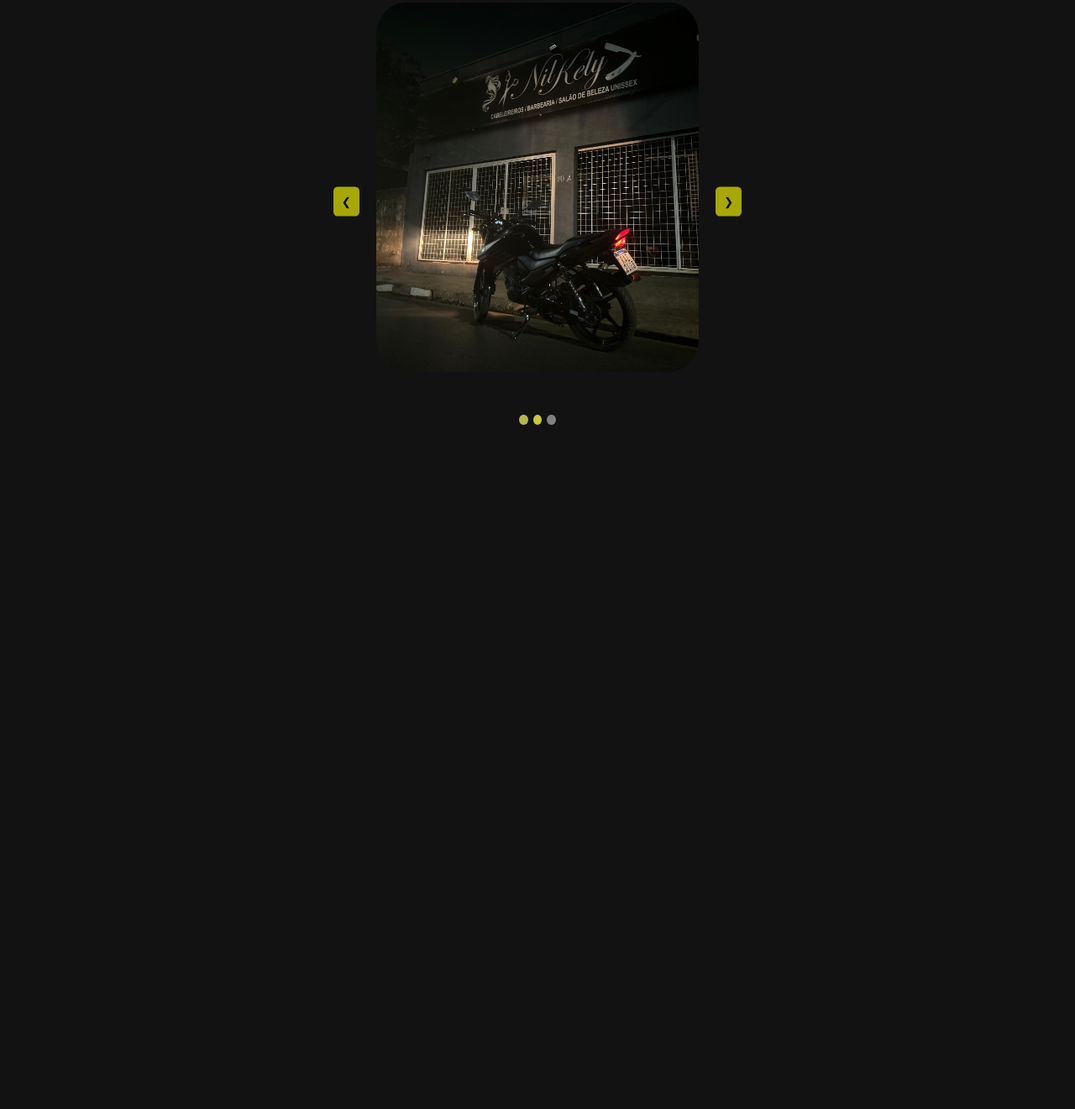
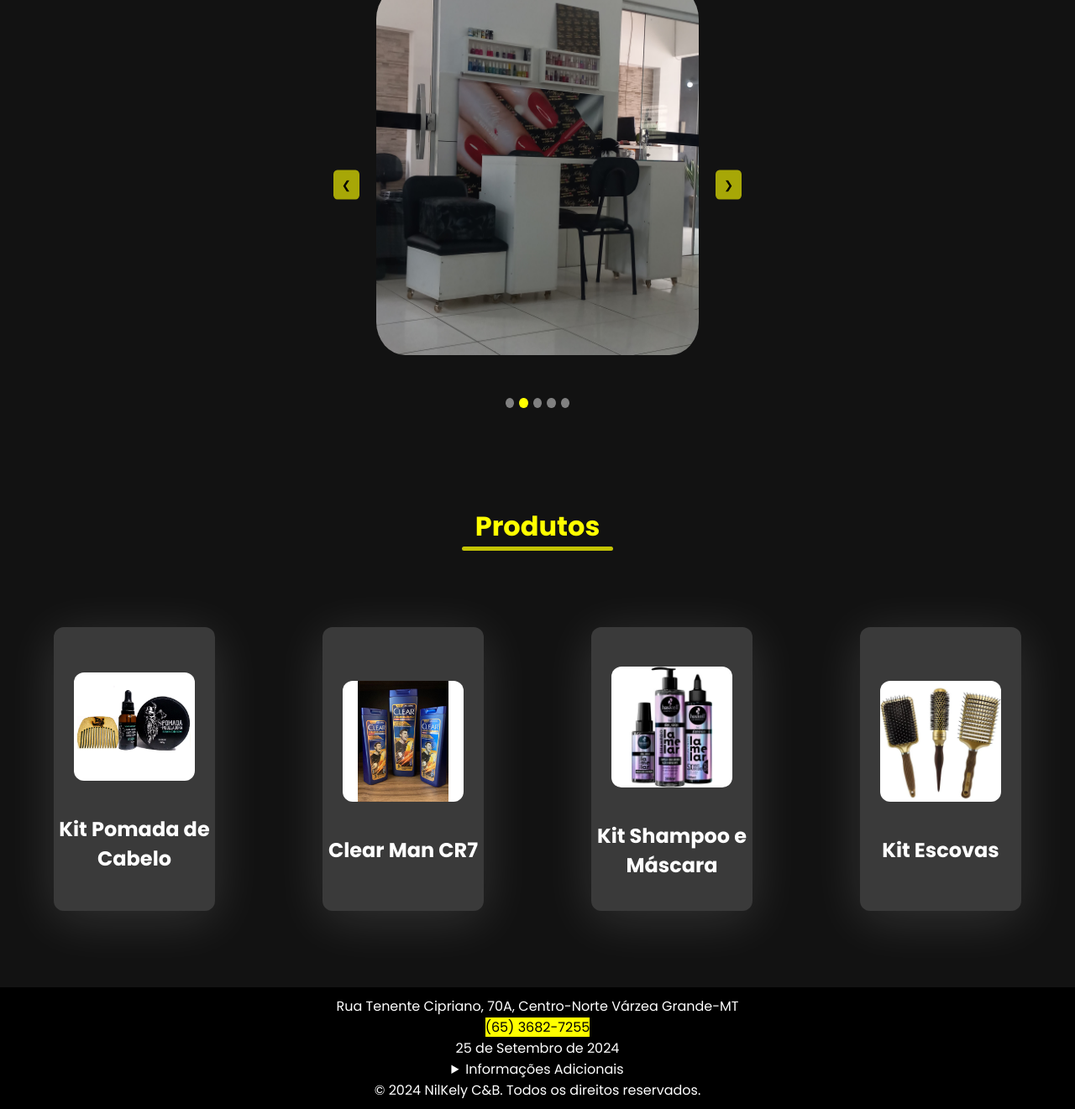
Before and after one commit to kfndz/NilKely-Website, a plain HTML site: page index.html in a window 1280 px wide. Shown: the part 335-1656 px from the top of the page at 84% size. Before the commit the page ends 851 px from the top, so only its background shows below. Drawn offline with Linux system fonts and the light colour scheme.

Commit message:
NilKely V1
Primeira versão do site finalizado !!!

```diff
--- a/index.html
+++ b/index.html
@@ -1,17 +1,17 @@
 <!DOCTYPE html>
-<html lang="en">
+<html lang="pt-br">
 
 <head>
-    <meta charset="UTF-8">
-    <meta name="viewport" content="width=device-width, initial-scale=1.0">
-    <link rel="stylesheet" href="styles.css">
-
+    <meta charset="UTF-8" />
+    <meta name="viewport" content="width=device-width, initial-scale=1.0" />
+    <link rel="stylesheet" href="styles.css" />
     <title>NilKely Cabeleireiros & Barbearia</title>
 </head>
 
 <body>
     <header class="header">
         <nav class="navbar">
+            <h1 class="nk">NK</h1>
             <ul>
                 <li><a href="#">Home</a></li>
                 <li><a href="#">Serviços</a></li>
@@ -23,33 +23,75 @@
     <main>
         <h1 class="title">NilKely</h1>
         <h3 class="subtitle">Cabeleireiros & Barbearia</h3>
-
         <div class="carrossel-container">
             <div class="carrossel-interno">
                 <div class="carrossel-item">
-                    <img src="img/alfredo.jpg" alt="Imagem 1">
+                    <img src="img/imgsalao1.jfif" alt="Imagem 1" />
                 </div>
                 <div class="carrossel-item">
-                    <img src="img/fazer.jpg" alt="Imagem 2">
+                    <img src="img/imgsalao2.jfif" alt="Imagem 2" />
                 </div>
                 <div class="carrossel-item">
-                    <img src="img/joca.jpg" alt="Imagem 3">
+                    <img src="img/imgsalao3.jfif" alt="Imagem 3" />
+                </div>
+                <div class="carrossel-item">
+                    <img src="img/imgsalao4.jfif" alt="Imagem 4" />
+                </div>
+                <div class="carrossel-item">
+                    <img src="img/imgsalao5.jfif" alt="Imagem 5" />
                 </div>
             </div>
-
             <div class="carousel-indicators">
                 <span class="indicator active" onclick="currentSlide(0)"></span>
                 <span class="indicator" onclick="currentSlide(1)"></span>
                 <span class="indicator" onclick="currentSlide(2)"></span>
+                <span class="indicator" onclick="currentSlide(3)"></span>
+                <span class="indicator" onclick="currentSlide(4)"></span>
             </div>
-
-
-            <button class="carousel-control prev" onclick="prevSlide()">&#10094;</button>
-            <button class="carousel-control next" onclick="nextSlide()">&#10095;</button>
-
+            <button class="carousel-control prev" onclick="prevSlide()">
+                &#10094;
+            </button>
+            <button class="carousel-control next" onclick="nextSlide()">
+                &#10095;
+            </button>
         </div>
-
     </main>
+    <article>
+        <h1>Produtos</h1>
+        <span class="linha"></span>
+    </article>
+    <section>
+        <div class="box-card">
+            <div class="card">
+                <img src="img/produto1.jpg" alt="Produto 1">
+                <h2>Kit Pomada de Cabelo</h2>
+            </div>
+            <div class="card">
+                <img src="img/produto2.jpg" alt="Produto 2">
+                <h2> Clear Man CR7</h2>
+            </div>
+            <div class="card">
+                <img src="img/produto3.jpg" alt="Produto 3">
+                <h2>Kit Shampoo e Máscara</h2>
+            </div>
+            <div class="card">
+                <img src="img/produto4.jpg" alt="Produto 4">
+                <h2>Kit Escovas</h2>
+            </div>
+        </div>
+    </section>
+    <footer>
+        <address>
+            <p>Rua Tenente Cipriano, 70A, Centro-Norte Várzea Grande-MT</p>
+            <p> <mark>(65) 3682-7255 </mark> </p>
+        </address>
+        <time datetime="2024-08-07T16:40">25 de Setembro de 2024</time>
+        <details>
+            <summary>Informações Adicionais</summary>
+            <p>Para mais detalhes, entre em contato conosco.</p>
+        </details>
+        <p>&copy; 2024 NilKely C&B. Todos os direitos reservados.</p>
+    </footer>
 
     <script src="script.js"></script>
 </body>
--- a/script.js
+++ b/script.js
@@ -1,5 +1,5 @@
 let currentIndex = 0;
-const slideInterval = 5000; // Tempo em milissegundos entre as transições
+const slideInterval = 3000; // Tempo em milissegundos entre as transições
 
 function showSlide(index) {
     const slides = document.querySelectorAll('.carrossel-item');
--- a/styles.css
+++ b/styles.css
@@ -1,5 +1,12 @@
 @import url('https://fonts.googleapis.com/css2?family=Poppins:ital,wght@0,100;0,200;0,300;0,400;0,500;0,600;0,700;0,800;0,900;1,100;1,200;1,300;1,400;1,500;1,600;1,700;1,800;1,900&display=swap');
 @import url('https://fonts.googleapis.com/css2?family=Great+Vibes&display=swap');
+
+
+* {
+    margin: 0;
+    padding: 0;
+    box-sizing: border-box;
+}
 
 body {
     font-family: "Poppins", sans-serif;
@@ -8,6 +15,7 @@ body {
     width: 100%;
     height: 100vh;
     background-color: #121212;
+    overflow-x: hidden;
 
 }
 
@@ -16,11 +24,23 @@ body {
     width: 100vw;
     height: 18vh;
     padding: 10px 0;
+    align-items: center;
+    justify-content: space-around;
     box-shadow: 0 0 4px white;
+    cursor: pointer;
+}
+
+.nk {
+    position: absolute;
+    top: 40px;
+    font-size: 40px;
+    font-family: "Great Vibes", cursive;
+    color: yellow;
 }
 
 .navbar {
-    padding: 3.5rem;
+    margin: 3rem;
+
 }
 
 .navbar ul {
@@ -41,6 +61,14 @@ body {
     color: rgb(255, 255, 255);
     text-decoration: none;
     font-size: 17px;
+
+}
+
+.navbar li a:hover {
+    background-color: yellow;
+    cursor: pointer;
+    border-radius: 8px;
+    color: black;
 }
 
 .title {
@@ -73,9 +101,7 @@ body {
     flex-direction: row;
     justify-content: center;
     align-items: center;
-    transition: transform 3s ease-in-out;
-
-
+    transition: 3s ease-in-out;
 }
 
 .carrossel-item {
@@ -130,3 +156,73 @@ body {
 .next {
     right: 31%
 }
+
+.box-card {
+    width: 100dvw;
+    height: 65dvh;
+    display: flex;
+    align-items: center;
+    justify-content: space-around;
+}
+
+article {
+    height: 20vh;
+    width: 100vw;
+    display: flex;
+    justify-content: end;
+    align-items: center;
+    flex-direction: column;
+    color: yellow;
+}
+
+article h1 {
+    font-size: 24pt;
+}
+
+article span {
+    width: 180px;
+    height: 5px;
+    background-color: rgba(255, 255, 0, 0.748);
+    border-radius: 12px;
+}
+
+.card {
+    display: flex;
+    align-items: center;
+    justify-content: center;
+    flex-direction: column;
+    border-radius: 12px;
+    gap: 40px;
+    width: 15%;
+    height: 65%;
+    background-color: #3a3a3a;
+    color: #fff;
+    text-align: center;
+    box-shadow: 0px 10px 60px #ffffff24;
+}
+
+.card:hover {
+    cursor: pointer;
+    transform: scale(1.05);
+    transition: 100ms ease-in;
+}
+
+.box-card img {
+    margin-top: 5%;
+    width: 75%;
+    border-radius: 12px;
+
+}
+
+footer {
+    background-color: #000000;
+    color: #fff;
+    text-align: center;
+    padding: 10px;
+    width: 100%;
+
+}
+
+address {
+    font-style: normal;
+}
```
Also changed, not shown: img/imgsalao1.jfif (added), img/imgsalao2.jfif (added), img/imgsalao3.jfif (added), img/imgsalao4.jfif (added), img/imgsalao5.jfif (added), img/produto1.jpg (added), img/produto2.jpg (added), img/produto3.jpg (added), img/produto4.jpg (added).
